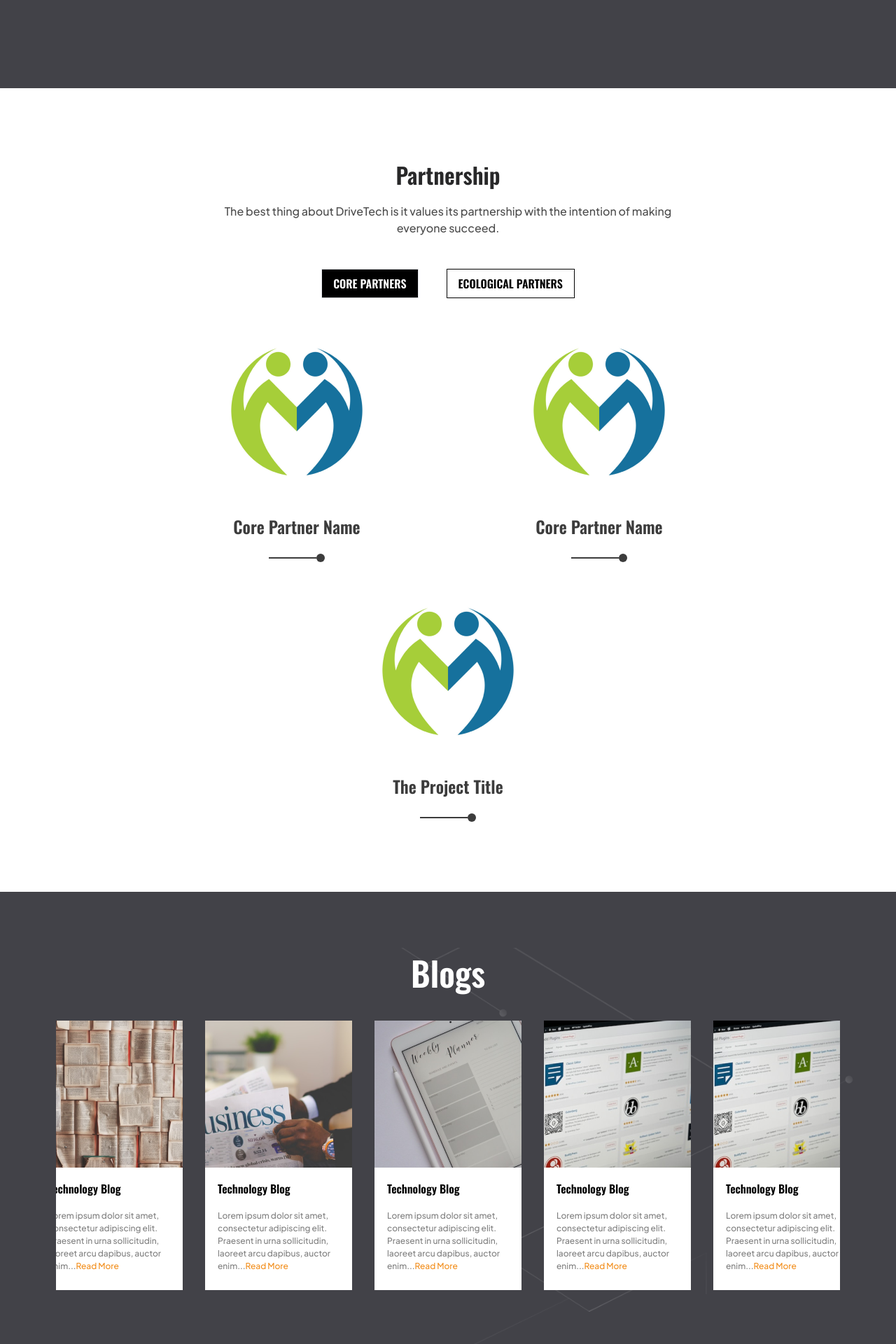
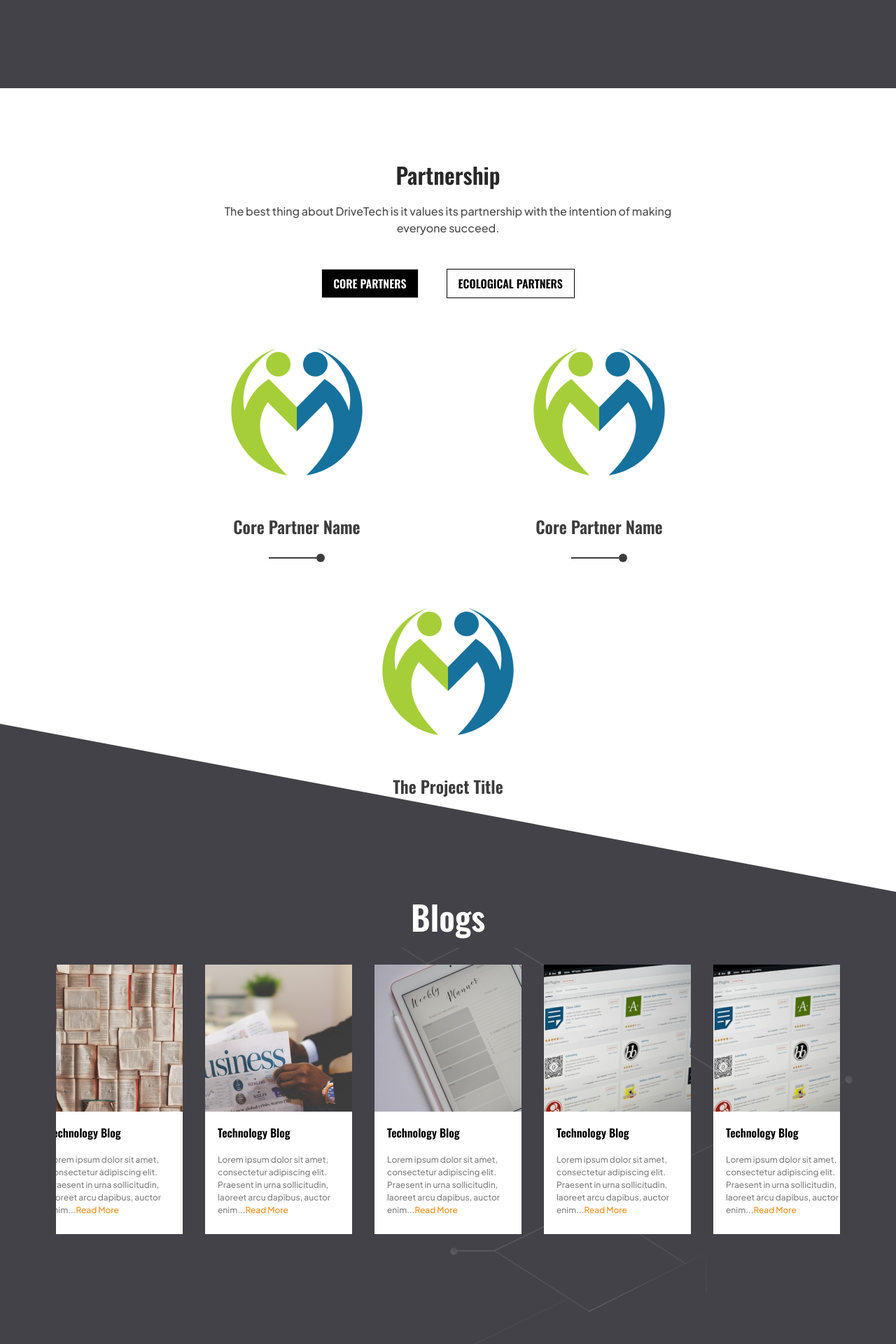
Before and after one commit to AhsanDT/drivetech, a Next.js app: page / in a window 1280 px wide. Shown: the part 7380-9300 px from the top of the page at 70% size. Built offline with nearby package versions, Linux system fonts and the light colour scheme; some icons are missing.

Commit message:
working on partnership page

```diff
--- a/src/components/Home/Blogs.jsx
+++ b/src/components/Home/Blogs.jsx
@@ -53,7 +53,7 @@ const Blogs = () => {
       <div className={` img-container h-screen olute top-0`}>
         <Image src={image} alt="img" />
         </div>
-        <div className="absolute top-0 z-[11]  w-full  flex flex-col gap-y-[32px] items-cen ter justify-center px-[30px] py-[80px] lg:px-[80px] ">
+        <div className="absolute top-0 z-[11]  w-full  flex flex-col gap-y-[32px] items-cen ter justify-center px-[30px]  lg:px-[80px] ">
           <h1 className="text-[32px] lg:text-[48px] font-oswald font-bold text-white lg:text-center">
             Blogs
           </h1>
--- a/src/components/Home/Partnership.jsx
+++ b/src/components/Home/Partnership.jsx
@@ -13,7 +13,7 @@ const DATA = [
 
 const Partnership = () => {
   return (
-    <section className={`w-full  py-[40px] lg:py-[100px]`}>
+    <section className={`w-full  py-[100px] relative`}>
       <div className="flex flex-col gap-y-[16px] lg:items-center px-[20px] lg:px-[80px]">
         <h1 className="lg:text-[32px] text-[48px] font-oswald font-bold text-[#282829] lg:text-center">
           Partnership
@@ -54,7 +54,7 @@ const Partnership = () => {
 
       </div>
 
-      {/* <div className={`${styles.box}`}></div> */}
+      <div className={`${styles.box}`}></div>
     </section>
   );
 };
```
